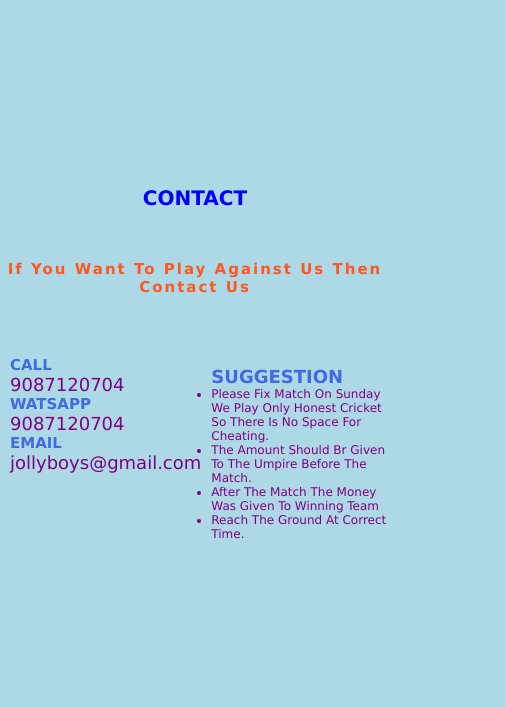
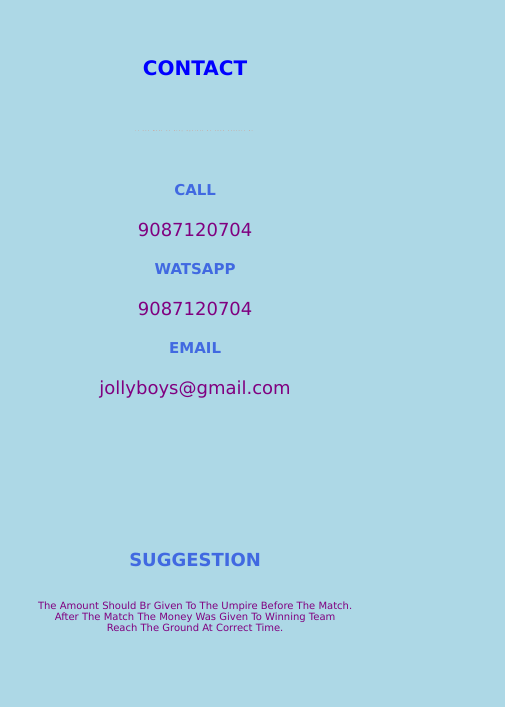
Before and after one commit to vijaykumar140220/jollyboys, a plain HTML site: page index.html in a window 390 px wide. Shown: the part 1512-2219 px from the top of the page, 505 px wide, since content can reach past the window. Drawn offline with Linux system fonts and the light colour scheme.

Commit message:
jollyboys

```diff
--- a/image.js
+++ b/image.js
@@ -18,12 +18,14 @@ const people =[
     {
         name: "prakesh",
         photo: "prakesh.jpg",
-        details: `(vice captain)right hand batsman right arm pacer`
+        details: `(vice captain)right hand batsman
+                  right arm pacer`
     },
     {
         name: "diva",
         photo: "divakar.jpg",
-        details: "right hand batsman right arm off break"
+        details: `right hand batsman
+                   right arm off break`
     },
     {
         name: "mari",
--- a/index.html
+++ b/index.html
@@ -82,7 +82,7 @@
             <div class="suggestion">
                 <h2>suggestion</h2>
                 <ul>
-                    <li>please fix match on sunday we play only honest cricket so there is no space for cheating.</li>
+                    <!-- <li>please fix match on sunday we play only honest cricket so there is no space for cheating.</li> -->
                     <li>the amount should br given to the umpire before the match.</li>
                     <li> after the match the money was given to winning team</li>
                     <li>reach the ground at correct time.</li>
--- a/style.css
+++ b/style.css
@@ -184,8 +184,6 @@ body{
     }
     .head ul li a{
         display: flex;
-        /* margin: 20px; */
-        /* padding: 10px; */
         font-size: 12px;
     }
     .head h1{
@@ -195,7 +193,7 @@ body{
         font-size: 18px;
     }
     .cricker img{
-        width: 300px;
+        width: 200px;
         height: 450px;
     }
     .pg1{
@@ -229,24 +227,38 @@ body{
         top: 90%;
         left: 40%;
     }
+    .flex{
+        display: block;
+    }
     .contact h4{
         font-size: 20px;
         text-transform: uppercase;
     }
     .contact h1{
-        font-size: 15px;
+        font-size: 1px;
+    }
+    .contact{
+        text-align: center;
+        margin: -130px 0;
+    }
+    .details{
+        text-align: center;
     }
     .details h3{
         font-size: 15px;
+        margin: 20px 0;
     }
     .details p{
         font-size: 18px;
     }
     .suggestion h2{
+        margin: 30px 0;
         font-size: 18px;
+        text-align: center;
     }
     .suggestion ul li{
-        font-size: 12px;
+        font-size: 10px;
+        list-style: circle;
     }
     .suggestion{
         margin: 20px 0;
@@ -254,6 +266,9 @@ body{
     .details{
         height: 40vh;
         padding: 0 10px;
-        margin: 10px 0;
+        margin: 20px 0;
+    }
+    #personDescription{
+        font-size: 12px;
     }
 }
```
